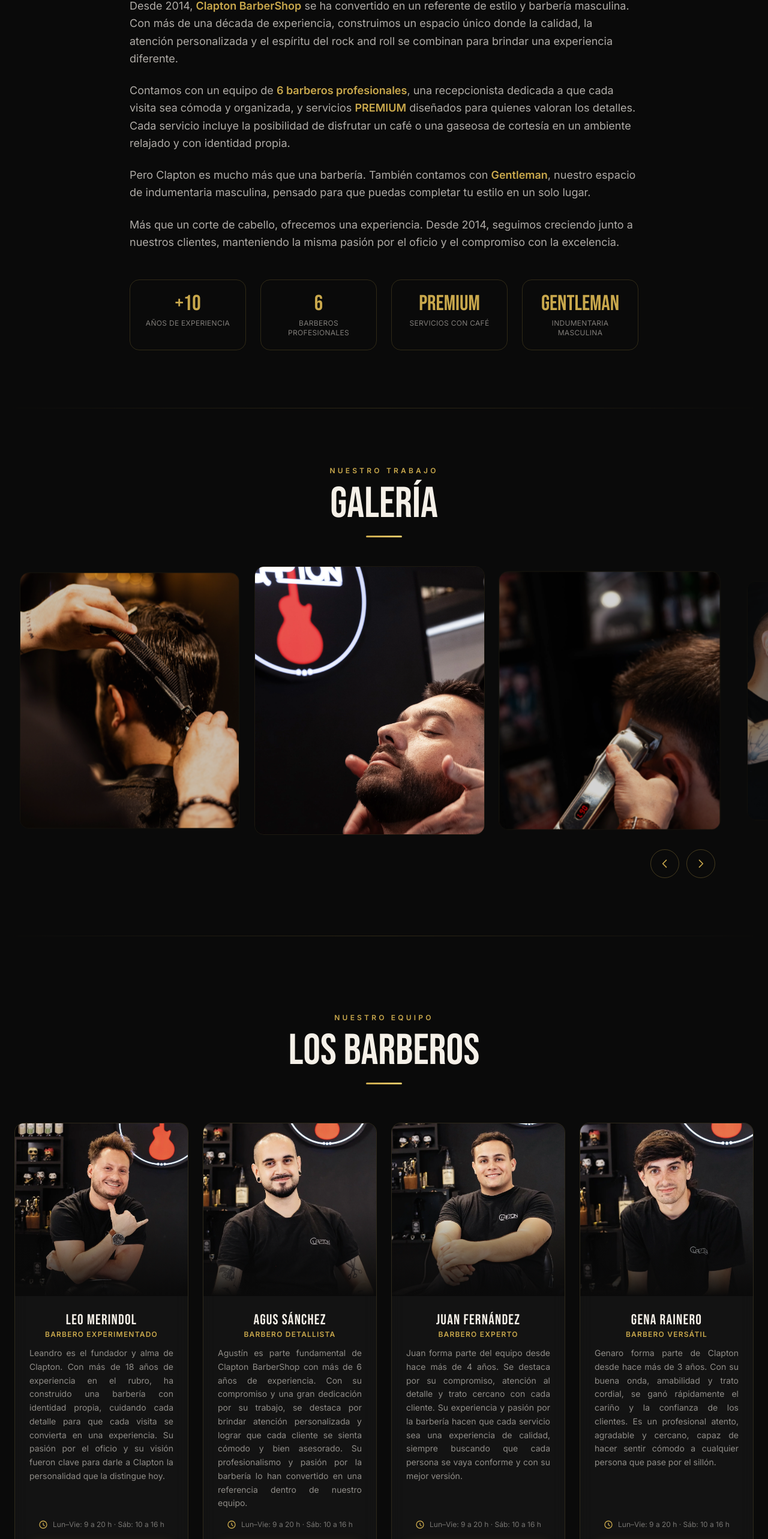
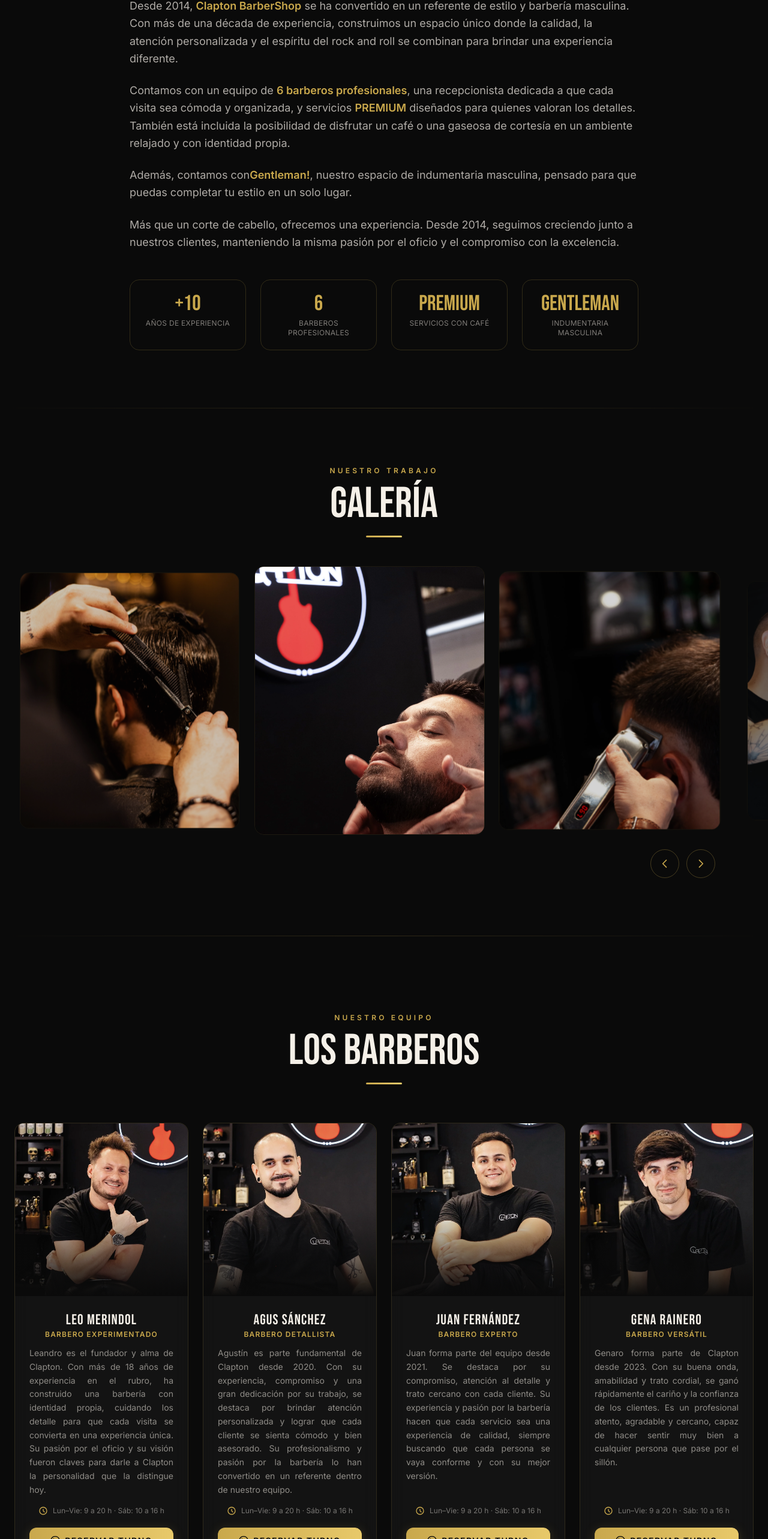
Before and after one commit to salvador-castro/clapton-barberia, a React (Vite) app: page / in a window 1280 px wide. Shown: the part 1069-3635 px from the top of the page at 60% size. Built offline with nearby package versions, Linux system fonts and the light colour scheme.

Commit message:
few changes

```diff
--- a/src/components/AboutUs.tsx
+++ b/src/components/AboutUs.tsx
@@ -28,14 +28,14 @@
             <span className="text-gold font-semibold">6 barberos profesionales</span>, una
             recepcionista dedicada a que cada visita sea cómoda y organizada, y servicios{' '}
             <span className="text-gold font-semibold">PREMIUM</span> diseñados para quienes valoran
-            los detalles. Cada servicio incluye la posibilidad de disfrutar un café o una gaseosa de
+            los detalles. También está incluida la posibilidad de disfrutar un café o una gaseosa de
             cortesía en un ambiente relajado y con identidad propia.
           </p>
 
           <p>
-            Pero Clapton es mucho más que una barbería. También contamos con{' '}
-            <span className="text-gold font-semibold">Gentleman</span>, nuestro espacio de
-            indumentaria masculina, pensado para que puedas completar tu estilo en un solo lugar.
+            Además, contamos con
+            <span className="text-gold font-semibold">Gentleman!</span>, nuestro espacio de indumentaria
+            masculina, pensado para que puedas completar tu estilo en un solo lugar.
           </p>
 
           <p>
--- a/src/components/Barbers.tsx
+++ b/src/components/Barbers.tsx
@@ -4,7 +4,7 @@
     name: 'Leo Merindol',
     role: 'Barbero experimentado',
     photo: '/equipo/leoMerindol.webp',
-    description: 'Leandro es el fundador y alma de Clapton. Con más de 18 años de experiencia en el rubro, ha construido una barbería con identidad propia, cuidando cada detalle para que cada visita se convierta en una experiencia. Su pasión por el oficio y su visión fueron clave para darle a Clapton la personalidad que la distingue hoy.',
+    description: 'Leandro es el fundador y alma de Clapton. Con más de 18 años de experiencia en el rubro, ha construido una barbería con identidad propia, cuidando los detalle para que cada visita se convierta en una experiencia única. Su pasión por el oficio y su visión fueron claves para darle a Clapton la personalidad que la distingue hoy.',
     schedule: 'Lun–Vie: 9 a 20 h · Sáb: 10 a 16 h',
     wa: 'Leo+Merindol',
   },
@@ -13,7 +13,7 @@
     name: 'Agus Sánchez',
     role: 'Barbero detallista',
     photo: '/equipo/agusSanchez.webp',
-    description: 'Agustín es parte fundamental de Clapton BarberShop con más de 6 años de experiencia. Con su compromiso y una gran dedicación por su trabajo, se destaca por brindar atención personalizada y lograr que cada cliente se sienta cómodo y bien asesorado. Su profesionalismo y pasión por la barbería lo han convertido en una referencia dentro de nuestro equipo.',
+    description: 'Agustín es parte fundamental de Clapton desde 2020. Con su experiencia, compromiso y una gran dedicación por su trabajo, se destaca por brindar atención personalizada y lograr que cada cliente se sienta cómodo y bien asesorado. Su profesionalismo y pasión por la barbería lo han convertido en un referente dentro de nuestro equipo.',
     schedule: 'Lun–Vie: 9 a 20 h · Sáb: 10 a 16 h',
     wa: 'Agus+S%C3%A1nchez',
   },
@@ -22,7 +22,7 @@
     name: 'Juan Fernández',
     role: 'Barbero experto',
     photo: '/equipo/juanFernandez.webp',
-    description: 'Juan forma parte del equipo desde hace más de 4 años. Se destaca por su compromiso, atención al detalle y trato cercano con cada cliente. Su experiencia y pasión por la barbería hacen que cada servicio sea una experiencia de calidad, siempre buscando que cada persona se vaya conforme y con su mejor versión.',
+    description: 'Juan forma parte del equipo desde 2021. Se destaca por su compromiso, atención al detalle y trato cercano con cada cliente. Su experiencia y pasión por la barbería hacen que cada servicio sea una experiencia de calidad, siempre buscando que cada persona se vaya conforme y con su mejor versión.',
     schedule: 'Lun–Vie: 9 a 20 h · Sáb: 10 a 16 h',
     wa: 'Juan+Fern%C3%A1ndez',
   },
@@ -31,7 +31,7 @@
     name: 'Gena Rainero',
     role: 'Barbero versátil',
     photo: '/equipo/genaRainero.webp',
-    description: 'Genaro forma parte de Clapton desde hace más de 3 años. Con su buena onda, amabilidad y trato cordial, se ganó rápidamente el cariño y la confianza de los clientes. Es un profesional atento, agradable y cercano, capaz de hacer sentir cómodo a cualquier persona que pase por el sillón.',
+    description: 'Genaro forma parte de Clapton desde 2023. Con su buena onda, amabilidad y trato cordial, se ganó rápidamente el cariño y la confianza de los clientes. Es un profesional atento, agradable y cercano, capaz de hacer sentir muy bien a cualquier persona que pase por el sillón.',
     schedule: 'Lun–Vie: 9 a 20 h · Sáb: 10 a 16 h',
     wa: 'Gena+Rainero',
   },
@@ -40,7 +40,7 @@
     name: 'Máximo Rubiolo',
     role: 'Barbero innovador',
     photo: '/equipo/maximoRubiolo.webp',
-    description: 'Máximo forma parte de Clapton desde hace más de 2 años. Es el más joven del equipo y se destaca por su buena onda, su personalidad divertida y su pasión por los cortes modernos. Especialista en fades prolijos y precisos, siempre está atento a las últimas tendencias, lo que lo convierte en una gran opción para quienes buscan un estilo actual y fresco.',
+    description: 'Máximo forma parte de Clapton desde 2024. Es el más joven del equipo y se destaca por su buena onda, su personalidad divertida y su pasión por los cortes modernos. Especialista en fades prolijos y precisos, siempre está atento a las últimas tendencias, lo que lo convierte en una gran opción para quienes buscan un estilo actual y fresco.',
     schedule: 'Lun–Vie: 9 a 20 h · Sáb: 10 a 16 h',
     wa: 'Maxi+Rubiolo',
   },
--- a/src/components/Footer.tsx
+++ b/src/components/Footer.tsx
@@ -43,6 +43,17 @@
                 <path d="M12 2.163c3.204 0 3.584.012 4.85.07 3.252.148 4.771 1.691 4.919 4.919.058 1.265.069 1.645.069 4.849 0 3.205-.012 3.584-.069 4.849-.149 3.225-1.664 4.771-4.919 4.919-1.266.058-1.644.07-4.85.07-3.204 0-3.584-.012-4.849-.07-3.26-.149-4.771-1.699-4.919-4.92-.058-1.265-.07-1.644-.07-4.849 0-3.204.013-3.583.07-4.849.149-3.227 1.664-4.771 4.919-4.919 1.266-.057 1.645-.069 4.849-.069zM12 0C8.741 0 8.333.014 7.053.072 2.695.272.273 2.69.073 7.052.014 8.333 0 8.741 0 12c0 3.259.014 3.668.072 4.948.2 4.358 2.618 6.78 6.98 6.98C8.333 23.986 8.741 24 12 24c3.259 0 3.668-.014 4.948-.072 4.354-.2 6.782-2.618 6.979-6.98.059-1.28.073-1.689.073-4.948 0-3.259-.014-3.667-.072-4.947-.196-4.354-2.617-6.78-6.979-6.98C15.668.014 15.259 0 12 0zm0 5.838a6.162 6.162 0 100 12.324 6.162 6.162 0 000-12.324zM12 16a4 4 0 110-8 4 4 0 010 8zm6.406-11.845a1.44 1.44 0 100 2.881 1.44 1.44 0 000-2.881z" />
               </svg>
             </a>
+            <a
+              href="https://www.instagram.com/clapton.gentleman/"
+              target="_blank"
+              rel="noopener noreferrer"
+              aria-label="Instagram"
+              className="w-9 h-9 rounded-full bg-dark-3 border border-gold/15 flex items-center justify-center text-cream/50 hover:text-[#E1306C] hover:border-[#E1306C]/40 transition-all duration-300"
+            >
+              <svg className="w-4 h-4" fill="currentColor" viewBox="0 0 24 24">
+                <path d="M12 2.163c3.204 0 3.584.012 4.85.07 3.252.148 4.771 1.691 4.919 4.919.058 1.265.069 1.645.069 4.849 0 3.205-.012 3.584-.069 4.849-.149 3.225-1.664 4.771-4.919 4.919-1.266.058-1.644.07-4.85.07-3.204 0-3.584-.012-4.849-.07-3.26-.149-4.771-1.699-4.919-4.92-.058-1.265-.07-1.644-.07-4.849 0-3.204.013-3.583.07-4.849.149-3.227 1.664-4.771 4.919-4.919 1.266-.057 1.645-.069 4.849-.069zM12 0C8.741 0 8.333.014 7.053.072 2.695.272.273 2.69.073 7.052.014 8.333 0 8.741 0 12c0 3.259.014 3.668.072 4.948.2 4.358 2.618 6.78 6.98 6.98C8.333 23.986 8.741 24 12 24c3.259 0 3.668-.014 4.948-.072 4.354-.2 6.782-2.618 6.979-6.98.059-1.28.073-1.689.073-4.948 0-3.259-.014-3.667-.072-4.947-.196-4.354-2.617-6.78-6.979-6.98C15.668.014 15.259 0 12 0zm0 5.838a6.162 6.162 0 100 12.324 6.162 6.162 0 000-12.324zM12 16a4 4 0 110-8 4 4 0 010 8zm6.406-11.845a1.44 1.44 0 100 2.881 1.44 1.44 0 000-2.881z" />
+              </svg>
+            </a>
           </div>
         </div>
 
--- a/src/components/Services.tsx
+++ b/src/components/Services.tsx
@@ -14,7 +14,7 @@
   {
     id: 'corte-vip',
     icon: '⭐️',
-    name: 'Corte VIP (corte cada 10 días o menos)',
+    name: 'Corte VIP',
     description: 'Pensado para quienes hacen del cuidado personal un hábito. Un servicio exclusivo para clientes que nos visitan semanalmente o cada 10 días, con un valor preferencial y la misma dedicación de siempre. Porque mantener el estilo también tiene sus beneficios.',
   },
   {
@@ -39,7 +39,7 @@
     id: 'PRE-BODA',
     icon: '🤵🏻',
     name: 'PRE-BODA',
-    description: 'El Pre Boda es una experiencia pensada para que vos y tus amigos se preparen para el dia de tu boda. El novio y sus invitados disfrutan de un ambiente relajado, buena música, algo para tomar y nuestros servicios de barbería, compartiendo un momento único antes de la boda.Se pueden cambiar y preparar en el local.La mejor previa para llegar impecables al altar y arrancar la celebración desde temprano, al auténtico estilo Clapton.',
+    description: 'El Pre Boda es una experiencia pensada para que vos y tus amigos se preparen para el dia de tu boda. El novio y sus invitados disfrutan de un ambiente relajado, buena música, algo para tomar y nuestros servicios de barbería, compartiendo un momento único antes de la boda. Se pueden cambiar y preparar en el local. La mejor previa para llegar impecables al altar y arrancar la celebración desde temprano, al auténtico estilo Clapton.',
   },
 ]
 
```
